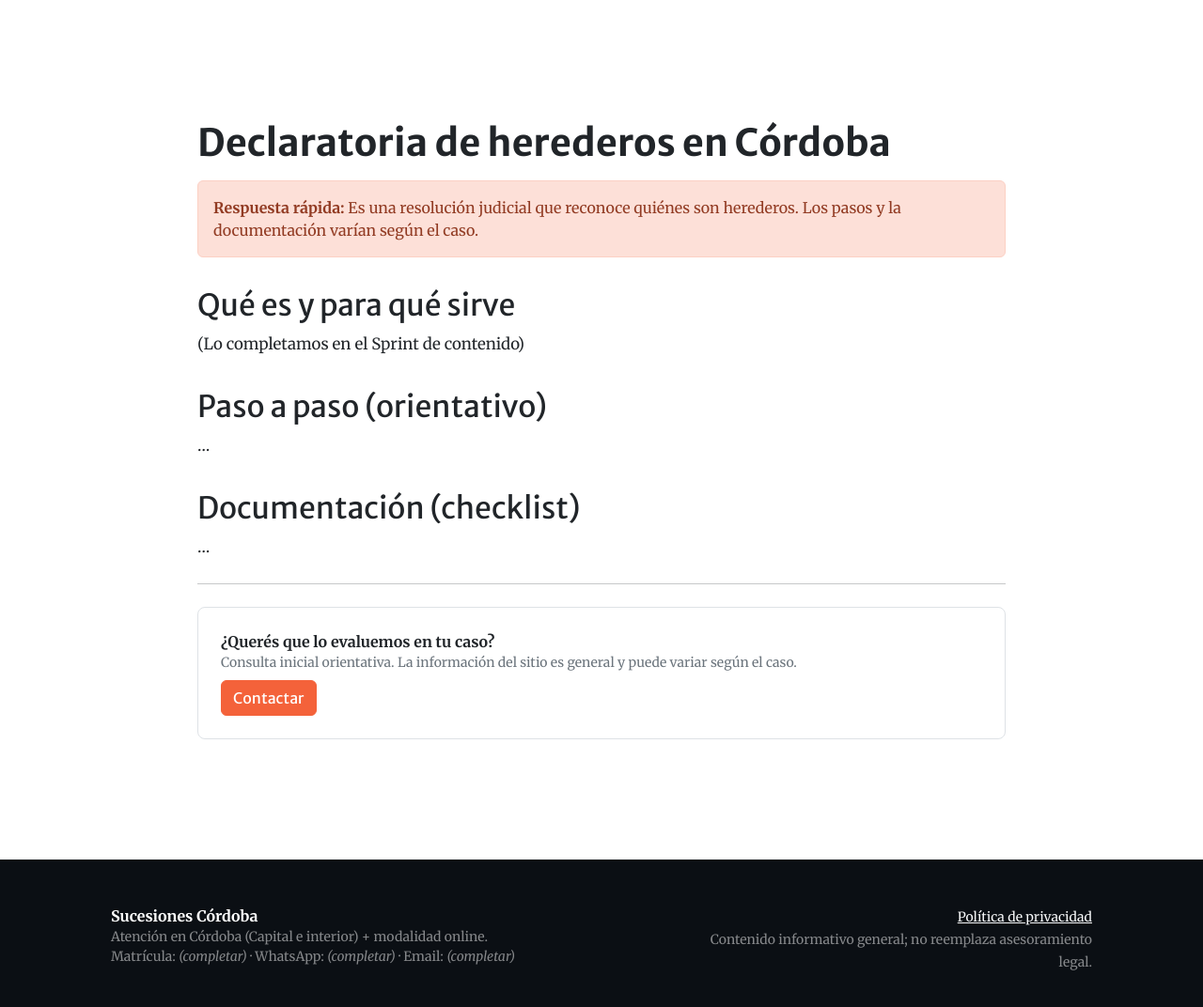
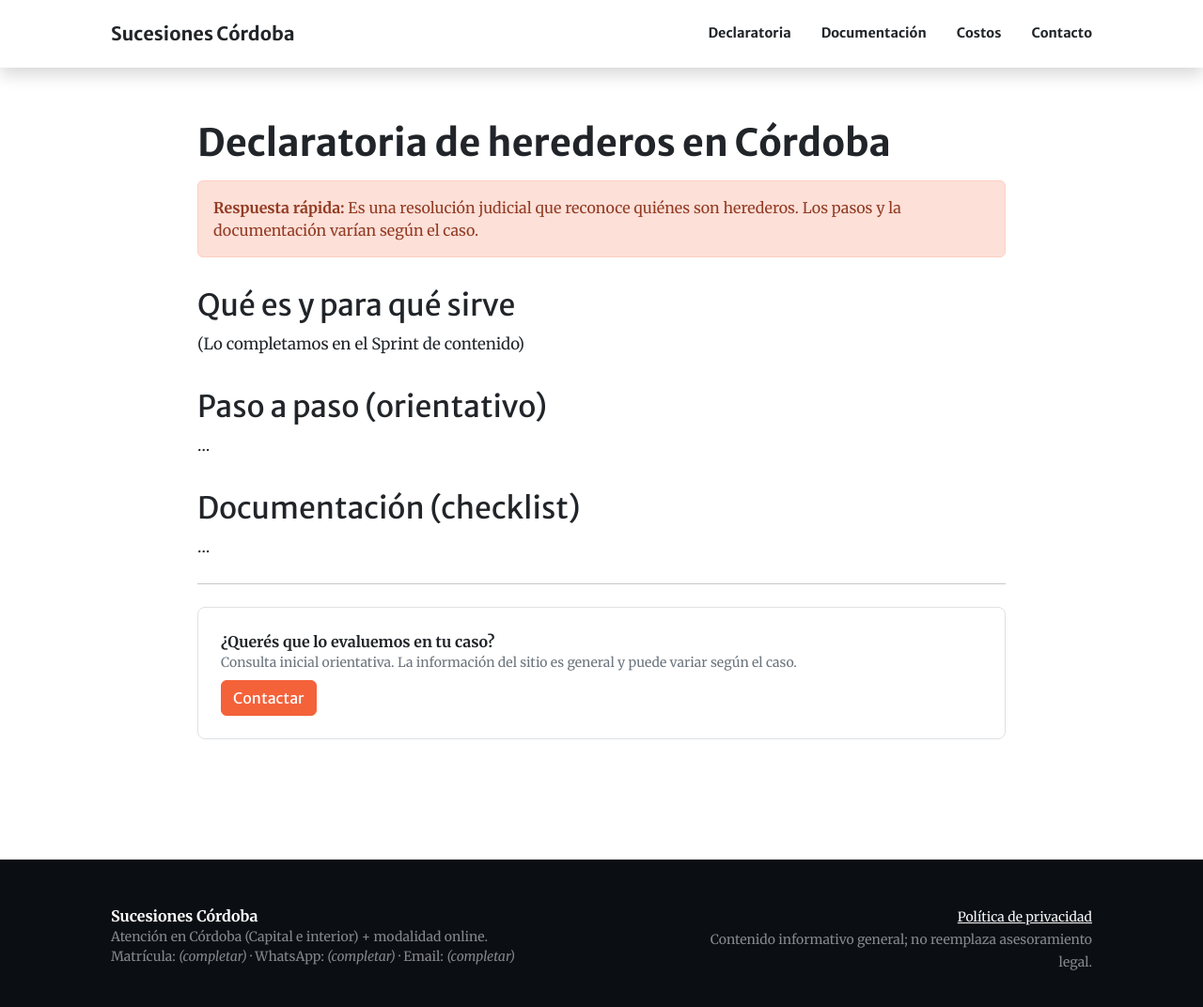
Before and after one commit to Elitedomainsx/sucesionescordoba, a Jekyll site: the page built from declaratoria-de-herederos-cordoba.md, in a window 1280 px wide and 1083 px high. Shown: the top 1072 px of the window at 94% size. Built offline with Jekyll 4.4.1, drawn with Linux system fonts in a browser that asks for light colours.

Commit message:
Add files via upload

```diff
--- a/_layouts/default.html
+++ b/_layouts/default.html
@@ -23,7 +23,7 @@
     <!-- Site overrides -->
     <link rel="stylesheet" href="/assets/css/site.css" />
   </head>
-  <body id="page-top">
+  <body id="page-top" class="{% if page.url != '/' %}page-internal{% endif %}">
     {% include nav.html %}
 
     {{ content }}
--- a/assets/creative/js/scripts.js
+++ b/assets/creative/js/scripts.js
@@ -8,6 +8,11 @@ window.addEventListener('DOMContentLoaded', () => {
   const navbarShrink = () => {
     const navbarCollapsible = document.body.querySelector('#mainNav');
     if (!navbarCollapsible) return;
+    const forceShrink = document.body.classList.contains('page-internal');
+    if (forceShrink) {
+      navbarCollapsible.classList.add('navbar-shrink');
+      return;
+    }
     if (window.scrollY === 0) navbarCollapsible.classList.remove('navbar-shrink');
     else navbarCollapsible.classList.add('navbar-shrink');
   };
```
